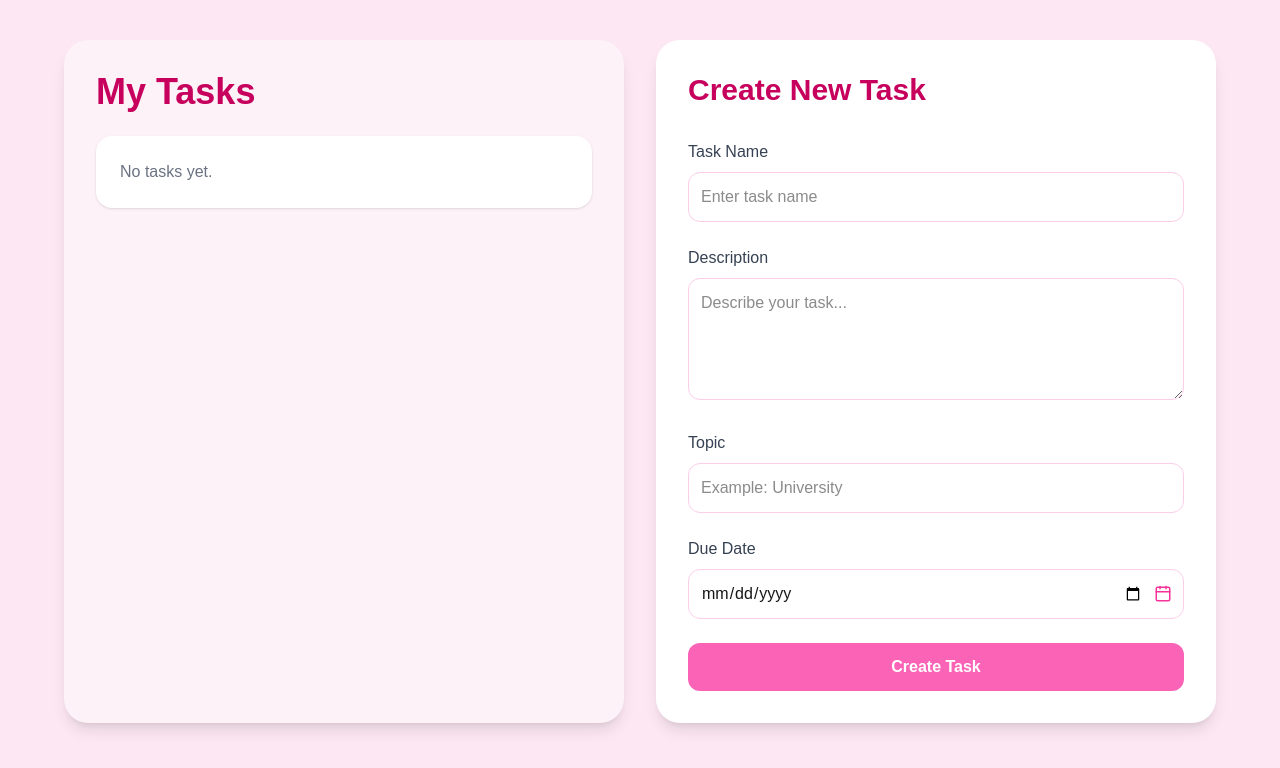
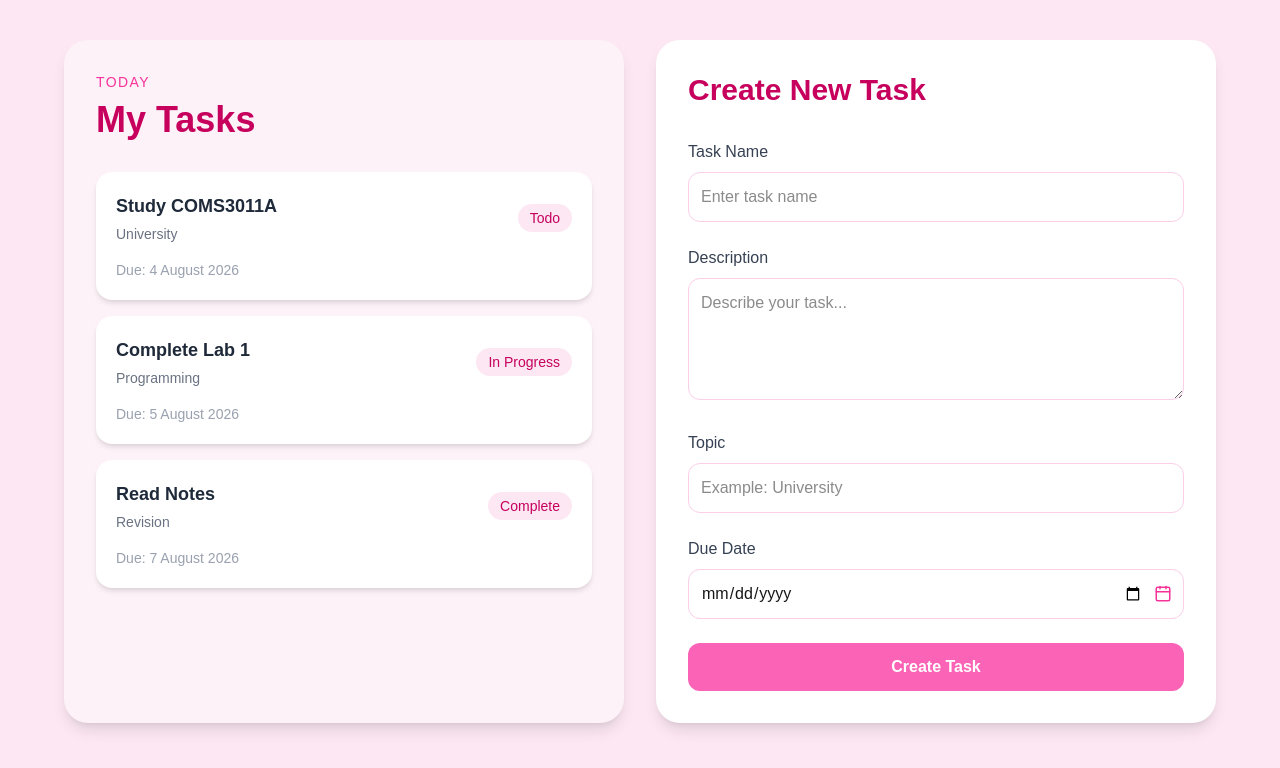
Before and after one commit to tyracodes/coms3011a-lab1, a Next.js app: page / in a window 1280 px wide. Shown: the top 768 px of the page. Built offline with nearby package versions, Linux system fonts and the light colour scheme.

Commit message:
Add reusable task cards to home page

```diff
--- a/app/page.tsx
+++ b/app/page.tsx
@@ -1,24 +1,45 @@
 import TaskForm from "../components/TaskForm";
-
+import TaskCard from "../components/TaskCard";
 export default function Home() {
   return (
     <main className="min-h-screen bg-pink-100 p-10">
 
       <div className="mx-auto grid max-w-6xl gap-8 lg:grid-cols-2">
 
-        <div className="rounded-3xl bg-pink-50 p-8 shadow-lg">
+      <div className="rounded-3xl bg-pink-50 p-8 shadow-lg">
 
-          <h1 className="mb-6 text-4xl font-bold text-pink-700">
-            My Tasks
-          </h1>
+  <p className="text-sm uppercase tracking-widest text-pink-500">
+    Today
+  </p>
 
-          <div className="rounded-2xl bg-white p-6 text-gray-500 shadow">
+  <h1 className="mb-8 mt-2 text-4xl font-bold text-pink-700">
 
-            No tasks yet.
+    My Tasks
 
-          </div>
+  </h1>
 
-        </div>
+  <TaskCard
+    title="Study COMS3011A"
+    topic="University"
+    dueDate="4 August 2026"
+    status="Todo"
+  />
+
+  <TaskCard
+    title="Complete Lab 1"
+    topic="Programming"
+    dueDate="5 August 2026"
+    status="In Progress"
+  />
+
+  <TaskCard
+    title="Read Notes"
+    topic="Revision"
+    dueDate="7 August 2026"
+    status="Complete"
+  />
+
+</div>
 
         <TaskForm />
 
--- /dev/null
+++ b/components/TaskCard.tsx
@@ -0,0 +1,45 @@
+type TaskCardProps = {
+  title: string;
+  topic: string;
+  dueDate: string;
+  status: string;
+};
+
+export default function TaskCard({
+  title,
+  topic,
+  dueDate,
+  status,
+}: TaskCardProps) {
+  return (
+    <div className="mb-4 rounded-2xl bg-white p-5 shadow-md transition hover:shadow-lg">
+
+      <div className="flex items-center justify-between">
+
+        <div>
+
+          <h3 className="text-lg font-semibold text-gray-800">
+            {title}
+          </h3>
+
+          <p className="mt-1 text-sm text-gray-500">
+            {topic}
+          </p>
+
+        </div>
+
+        <span className="rounded-full bg-pink-100 px-3 py-1 text-sm font-medium text-pink-700">
+          {status}
+        </span>
+
+      </div>
+
+      <p className="mt-4 text-sm text-gray-400">
+
+        Due: {dueDate}
+
+      </p>
+
+    </div>
+  );
+}
```
